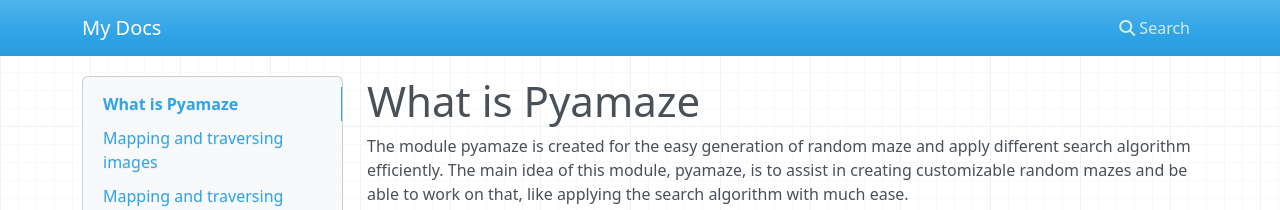
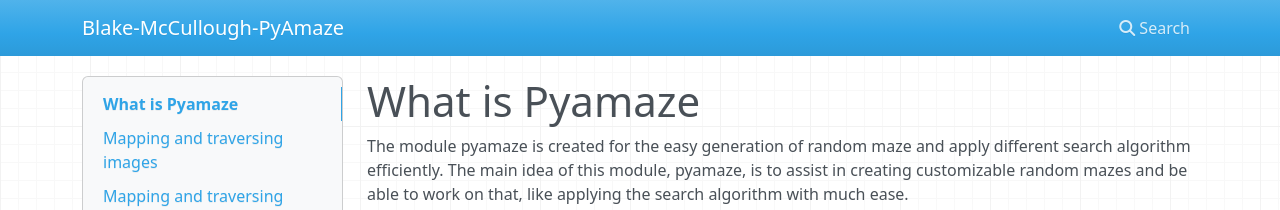
Before and after one commit to Blake-McCullough/pymazedoc, an MkDocs documentation site: the page built from docs/index.md, in a window 1280 px wide. Shown: the top 210 px of the page. Built offline with MkDocs 1.6.1, drawn with Linux system fonts in a browser that asks for light colours; nearby versions of some CDN libraries.

Commit message:
updated name lol

```diff
--- a/mkdocs.yml
+++ b/mkdocs.yml
@@ -1 +1 @@
-site_name: My Docs
+site_name: Blake-McCullough-PyAmaze
```
Also changed, not shown: site/index.html, 1 other file.
